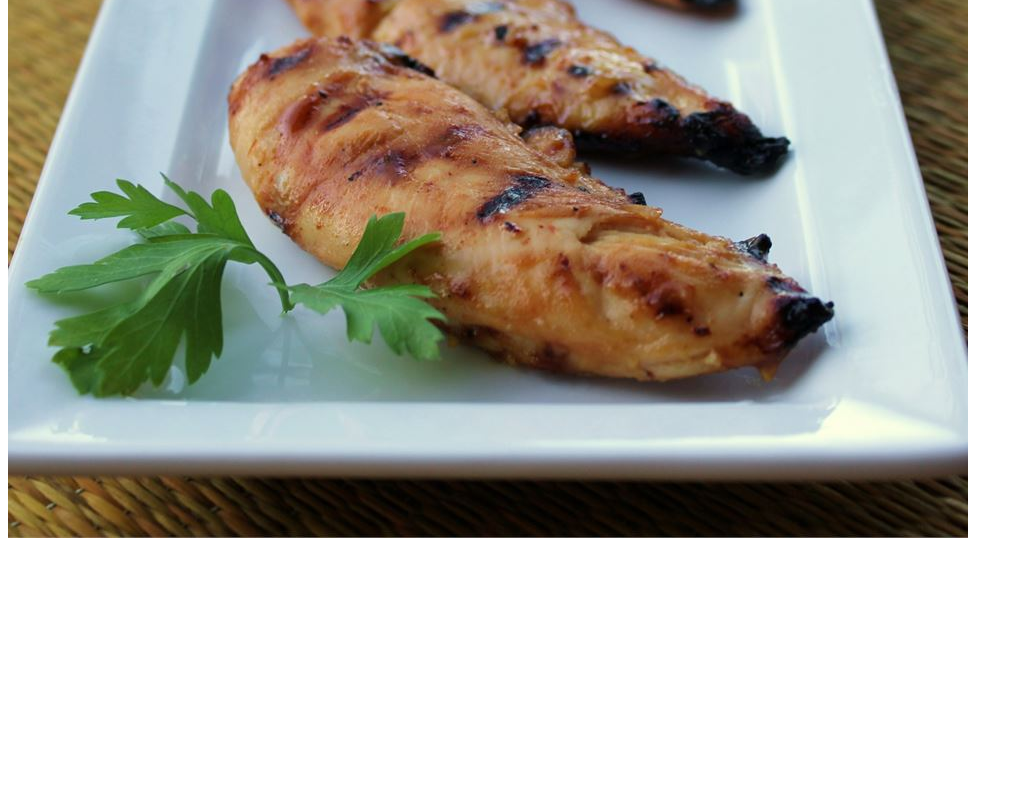
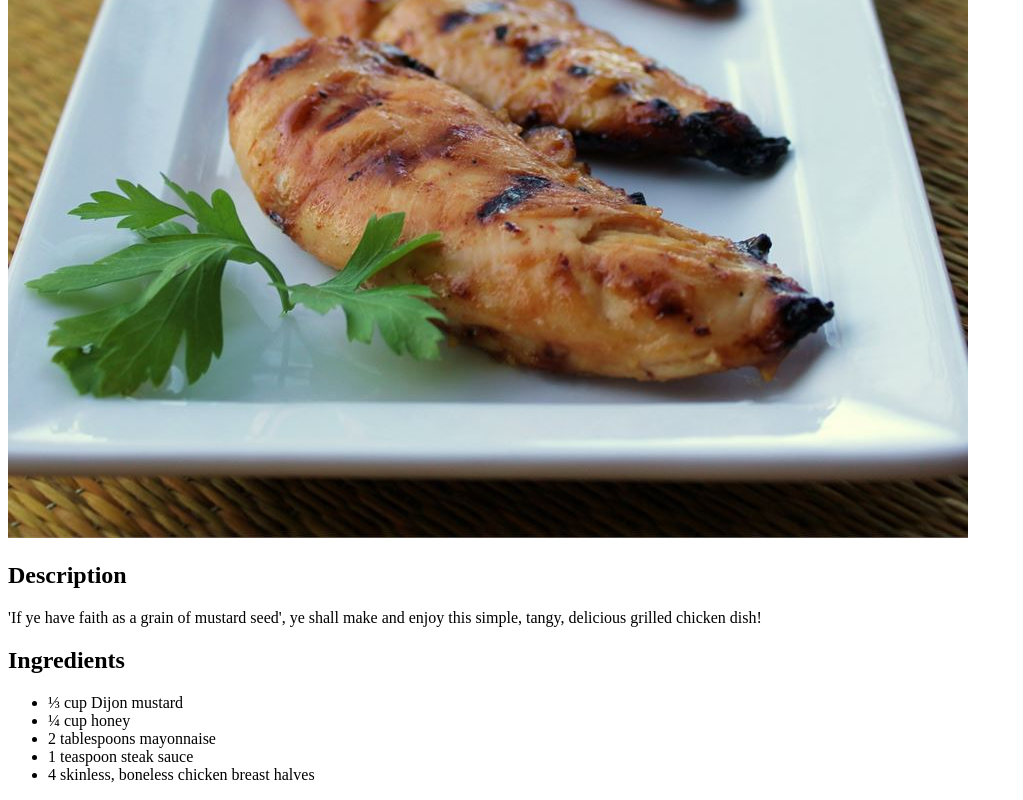
Before and after one commit to prestonh7/odin-recipes, a plain HTML site: page recipes/honey-mustard-grilled-chicken.html in a window 1280 px wide. Shown: the part 502-1302 px from the top of the page, without its empty margins (0-1023 px from the left). Before the commit the page ends 1052 px from the top, so only its background shows below. Drawn offline with Linux system fonts and the light colour scheme.

Commit message:
Added list

```diff
--- a/recipes/honey-mustard-grilled-chicken.html
+++ b/recipes/honey-mustard-grilled-chicken.html
@@ -9,5 +9,19 @@
 <body>
     <h1>Honey Mustard Grilled Chicken</h1>
     <img src="../images/grilled-chicken.jpeg" alt="Grilled Chicken">
+
+    <h2>Description</h2>
+
+    <p>'If ye have faith as a grain of mustard seed', ye shall make and enjoy this simple, tangy, delicious grilled chicken dish!</p>
+
+    <h2>Ingredients</h2>
+
+    <ul>
+        <li>⅓ cup Dijon mustard</li>
+        <li>¼ cup honey</li>
+        <li>2 tablespoons mayonnaise</li>
+        <li>1 teaspoon steak sauce</li>
+        <li>4 skinless, boneless chicken breast halves</li>
+    </ul>
 </body>
 </html>
```
